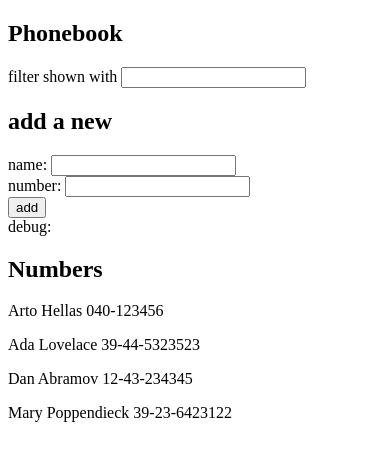
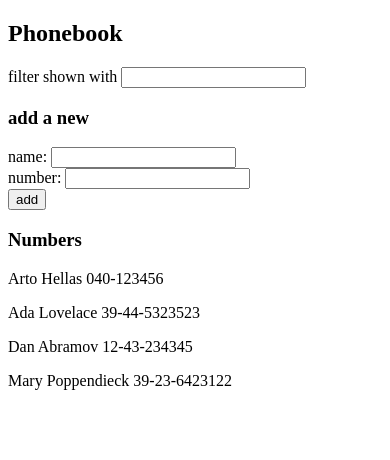
Before and after one commit to quanmeo/fullstackopen, a React (Vite) app in the folder part2/phonebook/: page / in a window 390 px wide. Shown: the top 460 px of the page. Built offline with nearby package versions, Linux system fonts and the light colour scheme.

Commit message:
[part2] phonebook exercise 2.10

```diff
--- a/part2/phonebook/src/App.jsx
+++ b/part2/phonebook/src/App.jsx
@@ -1,7 +1,9 @@
 import { useState } from 'react'
 
 import Header from './components/Header'
-import PhoneBook from './components/PhoneBook'
+import Persons from './components/Persons'
+import Filter from './components/Filter'
+import PersonForm from './components/PersonForm'
 
 const App = () => {
     const [persons, setPersons] = useState([
@@ -11,65 +13,19 @@ const App = () => {
         { name: 'Mary Poppendieck', number: '39-23-6423122', id: 4 }
     ])
 
-    const [newName, setNewName] = useState('')
-    const [newNumber, setNewNumber] = useState('')
     const [filter, setFilter] = useState('')
-
-    const onChangeName = (event) => {
-        const nameAdding = event.target.value
-        setNewName(nameAdding.trim())
-    }
-    const onChangeNumber = (event) => {
-        const numberAdding = event.target.value
-        setNewNumber(numberAdding.trim())
-    }
-
-    const onChangeFilter = (event) => {
-        const filterValue = event.target.value
-        setFilter(filterValue.trim())
-    }
-
-    const onAdd = (event) => {
-        event.preventDefault()
-        if (newName === '') {
-            alert('name is empty')
-        } else if (newNumber === '') {
-            alert('number is empty')
-        } else if (persons.find(person => person.name === newName) === undefined) {
-            const newPerson = {
-                name: newName,
-                number: newNumber,
-                id: persons.length + 1,
-            }
-            setPersons(persons.concat(newPerson))
-            setNewName('')
-            setNewNumber('')
-        } else {
-            alert(`${newName} is already added to phonebook`)
-        }
-    }
 
     return (
         <div>
-            <Header text='Phonebook' />
-            <div>
-                filter shown with <input onChange={onChangeFilter} value={filter} />
-            </div>
-            <Header text='add a new' />
-            <form onSubmit={onAdd}>
-                <div>
-                    name: <input onChange={onChangeName} value={newName} />
-                </div>
-                <div>
-                    number: <input onChange={onChangeNumber} value={newNumber} />
-                </div>
-                <div>
-                    <button type='submit'>add</button>
-                </div>
-                <div>debug: {newName}</div>
-            </form>
-            <Header text='Numbers' />
-            <PhoneBook persons={(filter === '')
+            <Header text='Phonebook' level='h2'/>
+            <Filter setFilter={setFilter}/>
+            <Header text='add a new' level='h3' />
+            <PersonForm
+                persons={persons}
+                setPersons={setPersons}
+            />
+            <Header text='Numbers' level='h3' />
+            <Persons persons={(filter === '')
                                 ? persons
                                 : persons.filter(person => person.name.toLowerCase().includes(filter.toLowerCase()))} />
         </div>
--- /dev/null
+++ b/part2/phonebook/src/components/Filter.jsx
@@ -0,0 +1,14 @@
+const Filter = ({setFilter}) => {
+
+    const onChangeFilter = (event) => {
+        setFilter(event.target.value.trim())
+    }
+
+    return (
+        <div>
+            filter shown with <input onChange={onChangeFilter} />
+        </div>
+    )
+}
+
+export default Filter
--- a/part2/phonebook/src/components/Header.jsx
+++ b/part2/phonebook/src/components/Header.jsx
@@ -1,7 +1,14 @@
-const Header = ({text}) => {
-    return (
-        <h2>{text}</h2>
-    )
+const Header = ({level, text}) => {
+    if (level === 'h1')
+    {
+        return <h1>{text}</h1>
+    } else if (level === 'h2')
+    {
+        return <h2>{text}</h2>
+    } else
+    {
+        return <h3>{text}</h3>
+    }
 }
 
 export default Header
--- /dev/null
+++ b/part2/phonebook/src/components/PersonForm.jsx
@@ -0,0 +1,54 @@
+import { useState } from "react"
+
+const PersonForm = ({persons, setPersons}) => {
+
+    const [newName, setNewName] = useState('')
+    const [newNumber, setNewNumber] = useState('')
+
+    const onChangeName = (event) => {
+        const nameAdding = event.target.value.trim()
+        setNewName(nameAdding)
+    }
+
+    const onChangeNumber = (event) => {
+        const numberAdding = event.target.value.trim()
+        setNewNumber(numberAdding)
+    }
+
+    const onAdding = (event) => {
+        event.preventDefault()
+        if (newName === '') {
+            alert('name is empty')
+        } else if (newNumber === '') {
+            alert('number is empty')
+        } else if (persons.find(person => person.name === newName) !== undefined) {
+            alert(`${newName} is already added to phonebook`)
+        } else {
+            const newPerson = {
+                name: newName,
+                number: newNumber,
+                id: persons.length + 1
+            }
+
+            setPersons(persons.concat(newPerson))
+            setNewName('')
+            setNewNumber('')
+        }
+    }
+
+    return (
+        <form onSubmit={onAdding}>
+            <div>
+                name: <input onChange={onChangeName} value={newName}/>
+            </div>
+            <div>
+                number: <input onChange={onChangeNumber} value={newNumber} />
+            </div>
+            <div>
+                <button type="submit">add</button>
+            </div>
+        </form>
+    )
+}
+
+export default PersonForm
--- /dev/null
+++ b/part2/phonebook/src/components/Persons.jsx
@@ -0,0 +1,14 @@
+const Person = ({person}) => {
+    return (
+        <p>{person.name} {person.number}</p>
+    )
+}
+
+
+const Persons = ({persons}) => {
+    return (
+        (persons.map(person => <Person key={person.id} person={person} />))
+    )
+}
+
+export default Persons
--- a/part2/phonebook/src/components/PhoneBook.jsx
+++ /dev/null
@@ -1,14 +0,0 @@
-const Record = ({person}) => {
-    return (
-        <p>{person.name} {person.number}</p>
-    )
-}
-
-
-const PhoneBook = ({persons}) => {
-    return (
-        (persons.map(person => <Record key={person.id} person={person} />))
-    )
-}
-
-export default PhoneBook
```
